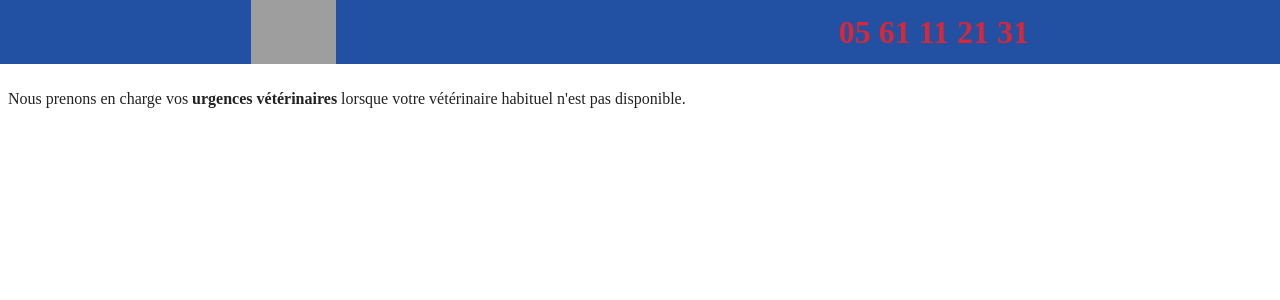
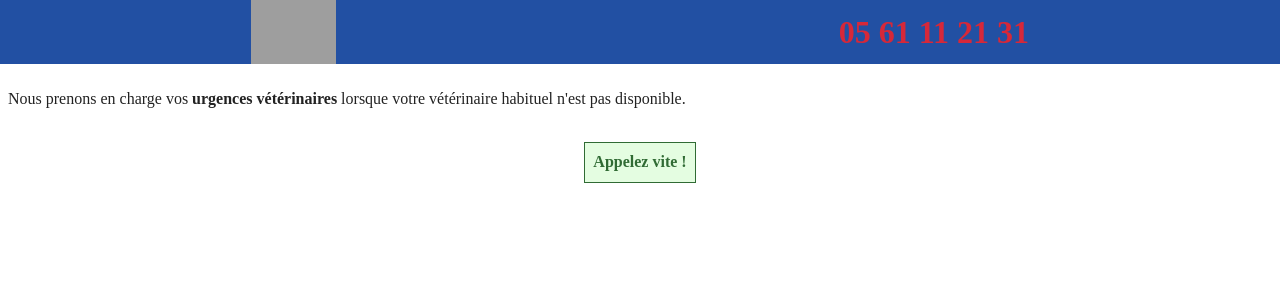
Before and after one commit to CliniqueVeterinaireGardeToulouse/CliniqueVeterinaireGardeToulouse.github.io, a React app: page / in a window 1280 px wide. Shown: the top 300 px of the page. Built offline with nearby package versions, Linux system fonts and the light colour scheme; grey boxes are pictures that could not be loaded; the HTML template or start-up script is replaced by a standard one.

Commit message:
add call to action

```diff
--- a/src/pages/Home.jsx
+++ b/src/pages/Home.jsx
@@ -12,6 +12,9 @@ const Home = () => (
         <strong>urgences vétérinaires</strong>{' '}
         lorsque votre vétérinaire habituel n{'\''}est pas disponible.
       </p>
+      <p className="call-us">
+        <a href="tel:0561112131">Appelez vite !</a>
+      </p>
     </main>
   </div>
 );
--- a/src/style/_colors.scss
+++ b/src/style/_colors.scss
@@ -4,3 +4,4 @@ $blue: #4ba3c3;
 $dark-blue: #001c55;
 $text-color: #222;
 $white-ish: #e4fde1;
+$green: #306b34;
--- a/src/style/index.scss
+++ b/src/style/index.scss
@@ -7,6 +7,20 @@
 
 p {
   line-height: $font-size * 1.4;
+
+  &.call-us {
+    margin-top: $spacer-y * 4;
+    text-align: center;
+
+    a {
+      background-color: $white-ish;
+      border: 1px solid $green;
+      color: $green;
+      display: inline-block;
+      font-weight: bold;
+      padding: $spacer-y $spacer-x;
+    }
+  }
 }
 
 body {
@@ -39,5 +53,6 @@ img {
 }
 
 a {
+  color: $blue;
   text-decoration: none;
 }
```
